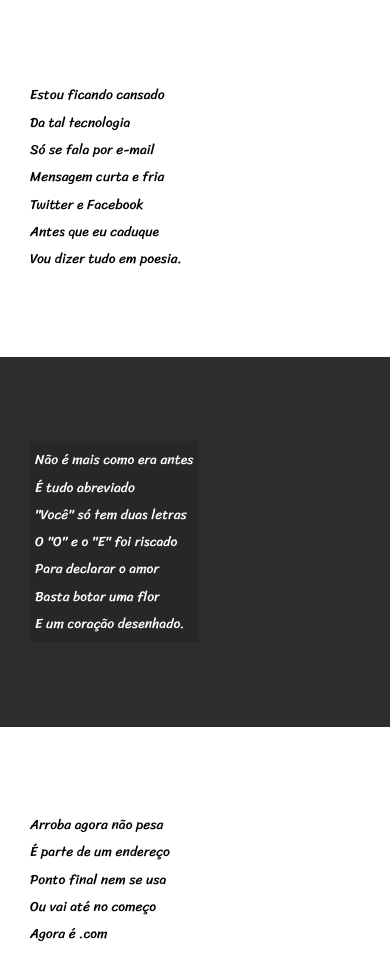
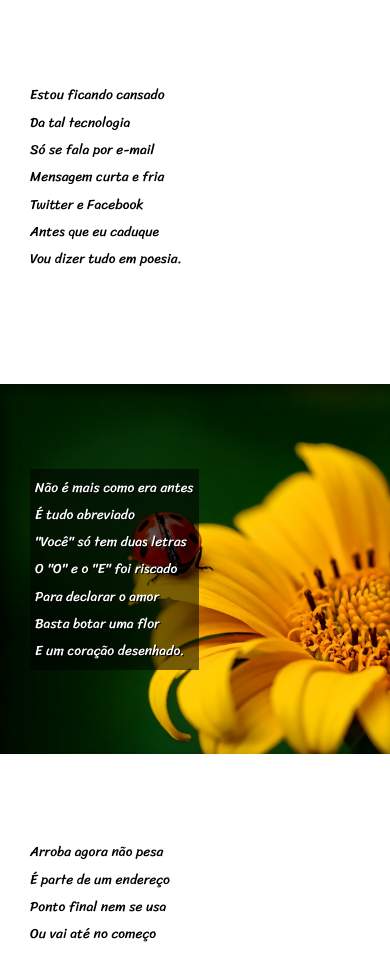
Before and after one commit to Saymon-Kauffmann/Cordel_Moderno, a plain HTML site: page index.html in a window 390 px wide. Shown: the part 145-1098 px from the top of the page. Drawn offline with Linux system fonts and the light colour scheme.

Commit message:
last update before media query implementation

```diff
--- a/index.html
+++ b/index.html
@@ -32,7 +32,7 @@
             </p>
         </section>
 
-        <section class="img">
+        <section class="img" id="img1">
             <p>
                 Não é mais como era antes <br>
                 É tudo abreviado <br>
@@ -66,7 +66,7 @@
             </p>
         </section>
 
-        <section class="img">
+        <section class="img" id="img2">
             <p>
                 Tenho saudade das cartas <br>
                 Escritas com a própria mão <br>
--- a/style/style.css
+++ b/style/style.css
@@ -56,7 +56,10 @@ section {
     line-height: 2em;
     font-family: var(--fontSri);
     font-size: 3.5vw;
+}
 
+section > p {
+    padding-bottom: 2em;
 }
 
 .nrml {
@@ -67,13 +70,25 @@ section {
 .img {
     background-color: #2e2c2c;
     color: white;
-
+    box-shadow: inset 6px 6px 13px 0px rgba(0, 0, 0, 0.534);
+    background-size: cover;
+    background-attachment: fixed;
 }
 
 .img > p {
     display: inline-block;
     padding: 5px;
-    background-color: rgba(0, 0, 0, 0.13);
+    background-color: rgba(0, 0, 0, 0.534);
+    text-shadow: 1px 1px 0px black;
+}
+
+#img1 {
+    background-image: url('../images/background001.jpg');
+    background-position: right center;
+}
+
+#img2 {
+    background-image: url('../images/background002.jpg');
 }
 
 footer {
```
